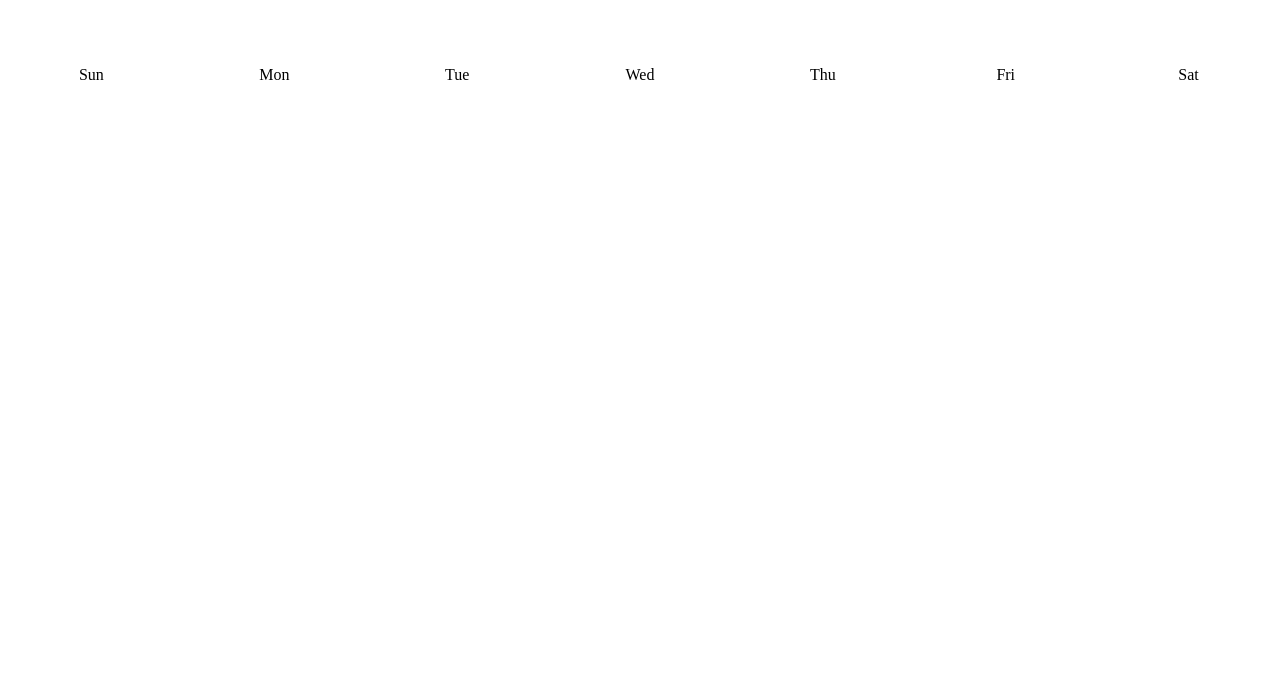
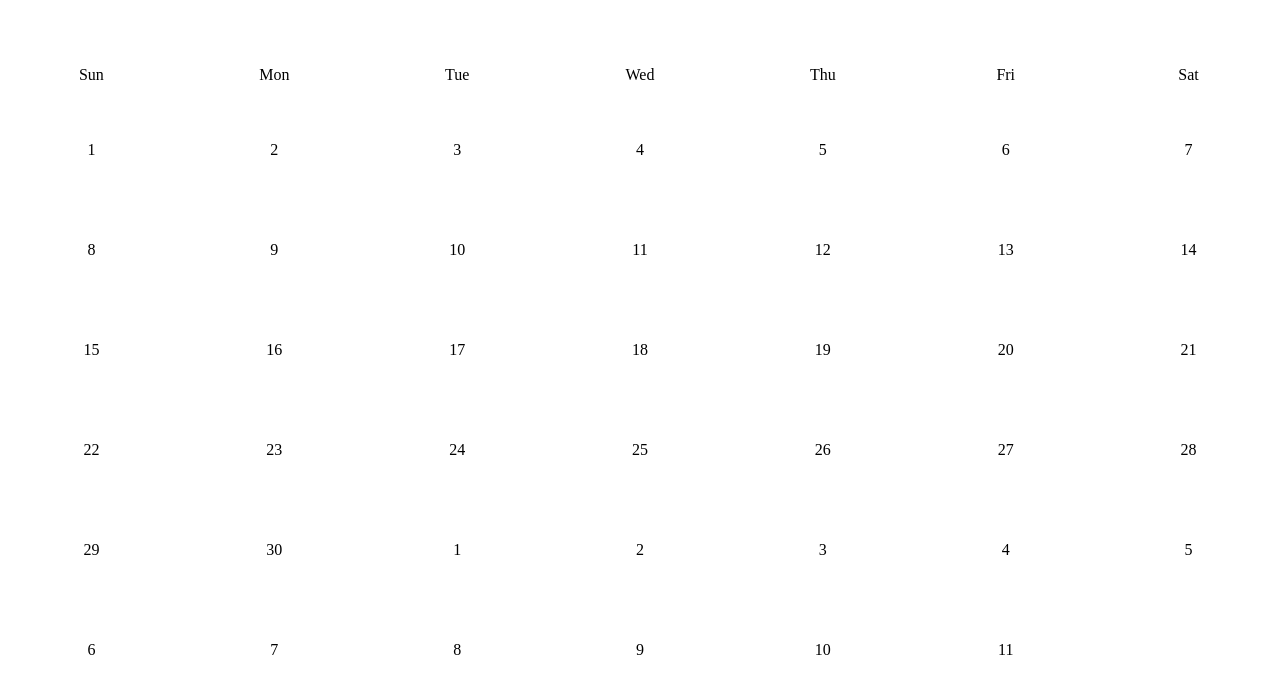
Before and after one commit to SimonDevelope/Calendar-react-typescript, a React (Create React App) app: page / in a window 1280 px wide. Shown: the top 694 px of the page. Built offline with nearby package versions, Linux system fonts and the light colour scheme.

Commit message:
#3. 현재 기준 8월달 완성 다음 달과 이전 달 구현예정

```diff
--- a/package.json
+++ b/package.json
@@ -7,7 +7,7 @@
     "@testing-library/react": "^11.1.0",
     "@testing-library/user-event": "^12.1.10",
     "@types/jest": "^26.0.15",
-    "@types/node": "^12.0.0",
+    "@types/node": "^16.7.1",
     "@types/react": "^17.0.0",
     "@types/react-dom": "^17.0.0",
     "react": "^17.0.2",
--- a/src/Components/Month.tsx
+++ b/src/Components/Month.tsx
@@ -3,8 +3,62 @@ import '../Styles/month.scss';
 
 function month() {
   const NAME_OF_DAYS = ['Sun', 'Mon', 'Tue', 'Wed', 'Thu', 'Fri', 'Sat'];
-  console.log(NAME_OF_DAYS[0], NAME_OF_DAYS[1]);
+
+  console.log(NAME_OF_DAYS);
+  const day = new Date();
+  console.log(day);
+  const year = day.getFullYear();
+  console.log(year);
+  const month = day.getMonth(); // 원래 달보다 한 달 뒤로 나온다
+  console.log(month);
+  const isDay = day.getDate();
+  console.log(isDay);
+  const dayOfWeek = day.getDay(); // 0 ~ 6 (0: 일), (6: 토)
+  console.log(dayOfWeek);
+  const thisMonthFirstDay = new Date(year, month, 1); // 이번 달의 첫 날
+  console.log(thisMonthFirstDay);
+  const thisMonthLastDay = new Date(year, month + 1, 0); // 이번 달의 마지막 날
+  console.log(thisMonthLastDay);
+  const lastMonthFirstDay = new Date(year, month - 1, 1); // 지난 달의 첫 날
+  console.log(lastMonthFirstDay);
+  const lastMonthLastDay = new Date(year, month, 0); // 지난 달의 마지막 날
+  console.log(lastMonthLastDay);
+  const nextMonthFirstDay = new Date(year, month + 1, 1); // 다음 달의 첫 날
+  console.log(nextMonthFirstDay);
+  const nextMonthLastDay = new Date(year, month + 2, 0); // 다음 달의 마지막 날
+  console.log(nextMonthLastDay);
+  // 여기까지 전체의 년월일 이 나오고 시간은 00시00분으로 맞춰진 상태가 나온다.
+
+  // 이전날짜
+  const prevLastDate = new Date(year, month - 1, 0).getDate();
+  const prevLastDay = new Date(year, month - 1, 0).getDay();
+
+  const thisLastDate = new Date(year, month, 0).getDate();
+  const thisLastDay = new Date(year, month, 0).getDay();
+
+  console.log(prevLastDate);
+  console.log(prevLastDay);
+  console.log(thisLastDate);
+  console.log(thisLastDay);
+  console.log(thisMonthLastDay.getDate());
+
+  const dates = [];
+  if (thisMonthFirstDay.getDay() !== 0) {
+    for (let i = 0; i < thisMonthFirstDay.getDay(); i++) {
+      dates.unshift(lastMonthLastDay.getDate() - i);
+    }
+  }
+
+  for (let i = 1; i < thisMonthLastDay.getDate(); i++) {
+    dates.push(i);
+  }
+
+  for (let i = 1; i <= 13 - thisMonthLastDay.getDay(); i++) {
+    dates.push(i);
+  }
+  console.log(dates);
   return (
+    <>
       <div className="total-view-port">
         <div className="calendar-date-part">
           {NAME_OF_DAYS.map((content: string, index) => {
@@ -15,8 +69,17 @@ function month() {
             );
           })}
         </div>
-      <div className="calendar-number-part"></div>
+        <div className="calendar-number-part">
+          {dates.map((datesList, index) => {
+            return (
+              <div key={index} className="calender-number-inner-attr">
+                {datesList}
               </div>
+            );
+          })}
+        </div>
+      </div>
+    </>
   );
 }
 
--- a/src/Styles/month.scss
+++ b/src/Styles/month.scss
@@ -8,13 +8,18 @@
 }
 .calendar-number-part{
     width: 100%;
-    height: 100%;
+    height: auto;
     display: grid;
-    grid-template-columns: repaet(7, 1fr);
-    grid-template-rows: repeat(5, 100px);
+    grid-template-columns: repeat(7, 1fr);
+    grid-template-rows: repeat(49, 100px);
 }
 .calendar-inner-attr {
     display: flex;
     justify-content: center;
     align-items: center;
 }
+.calender-number-inner-attr {
+    display: flex;
+    justify-content: center;
+    align-items: center;
+}
```
Also changed, not shown: public/index.html (+0 -23 lines), src/Components/days.tsx (deleted, +0 -37 lines), 1 other file (tests, documents, lock files or other folders). Lines whose indentation alone changed are shown as unchanged.
